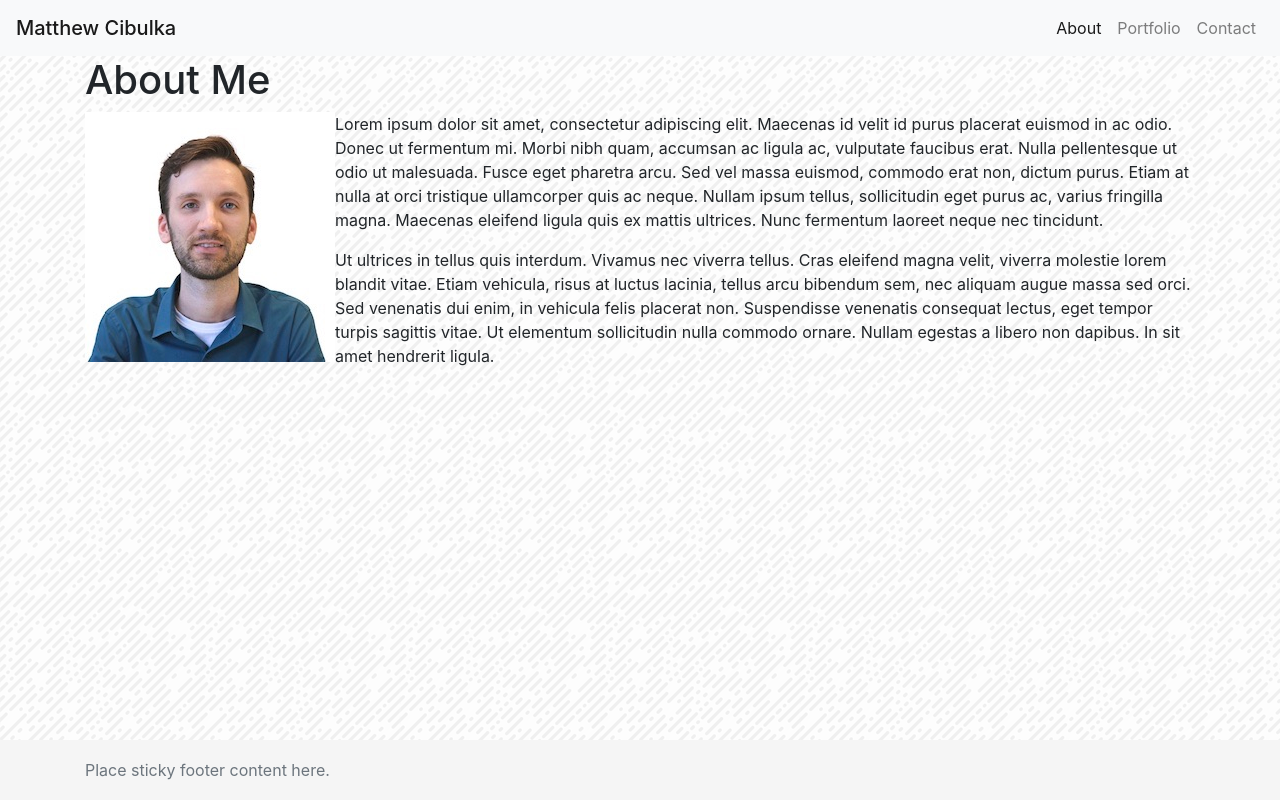
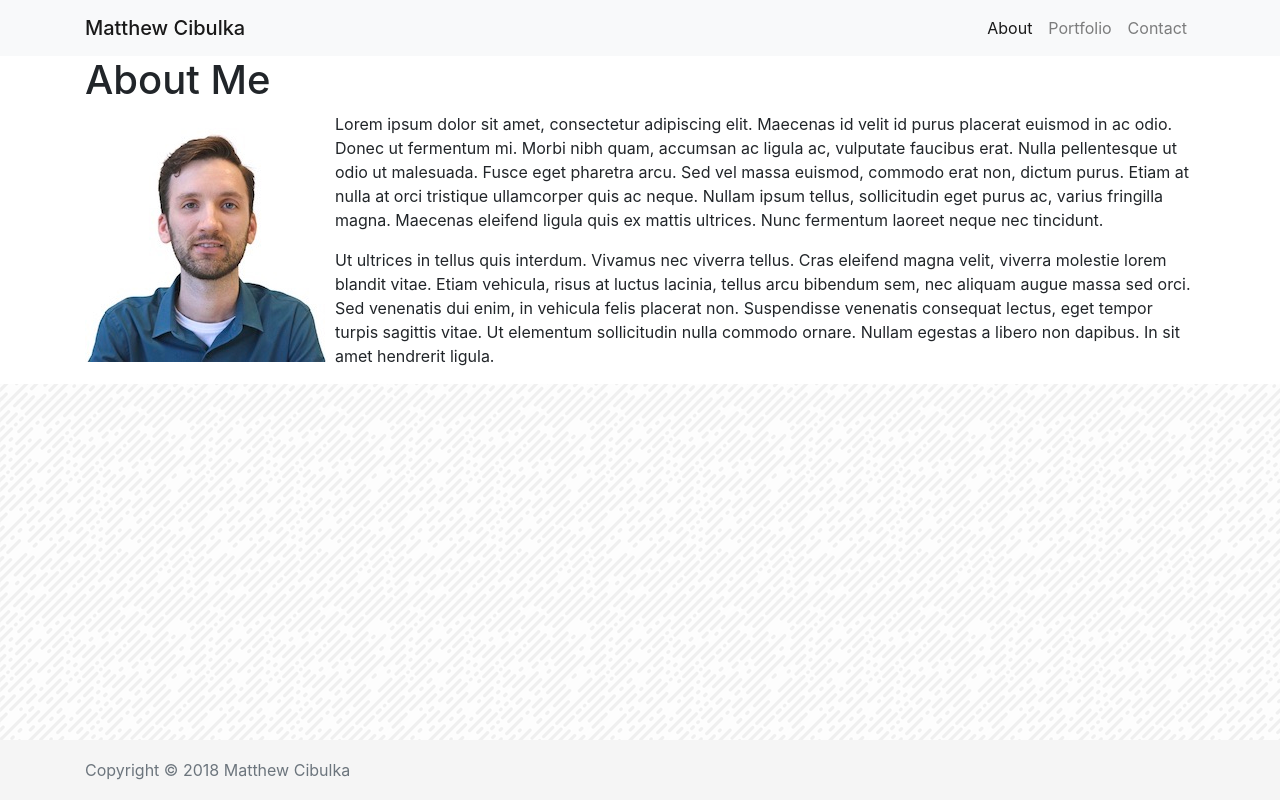
Before and after one commit to mcibulka/Bootstrap-Portfolio, a plain HTML site: page index.html in a window 1280 px wide. Drawn offline with nearby package versions, Linux system fonts and the light colour scheme.

Commit message:
Center Navbar and update footer.

```diff
--- a/index.html
+++ b/index.html
@@ -10,6 +10,7 @@
 
 <body>
   <nav class="navbar navbar-expand-lg navbar-light bg-light">
+    <div class="container">
       <span class="navbar-brand mb-0 h1">Matthew Cibulka</span>
       <div class="collapse navbar-collapse" id="navbarNavAltMarkup"></div>
       <div class="navbar-nav">
@@ -20,6 +21,7 @@
     </div>
   </nav>
 
+  <main>
     <div class="container">
       <div class="row">
         <div class="col">
@@ -34,10 +36,11 @@
         </div>
       </div>
     </div>
+  </main>
 
   <footer class="footer">
     <div class="container">
-      <span class="text-muted">Place sticky footer content here.</span>
+      <span class="text-muted">Copyright &copy; 2018 Matthew Cibulka</span>
     </div>
   </footer>
 </body>
```
Lines whose indentation alone changed are shown as unchanged.
